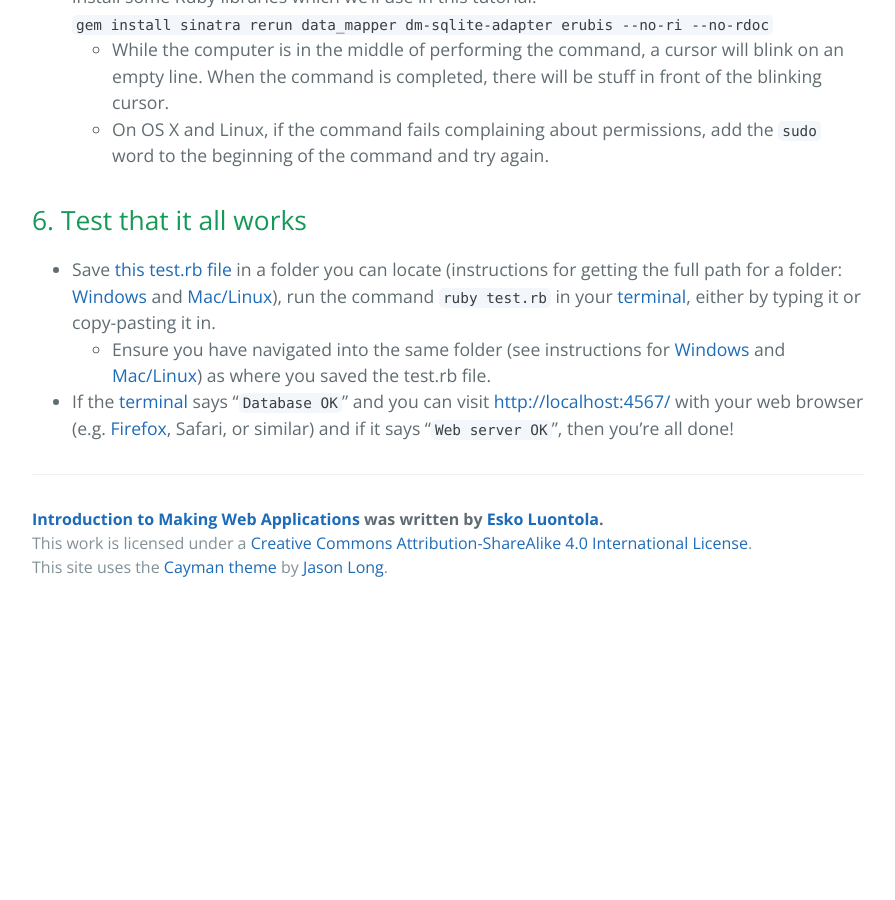
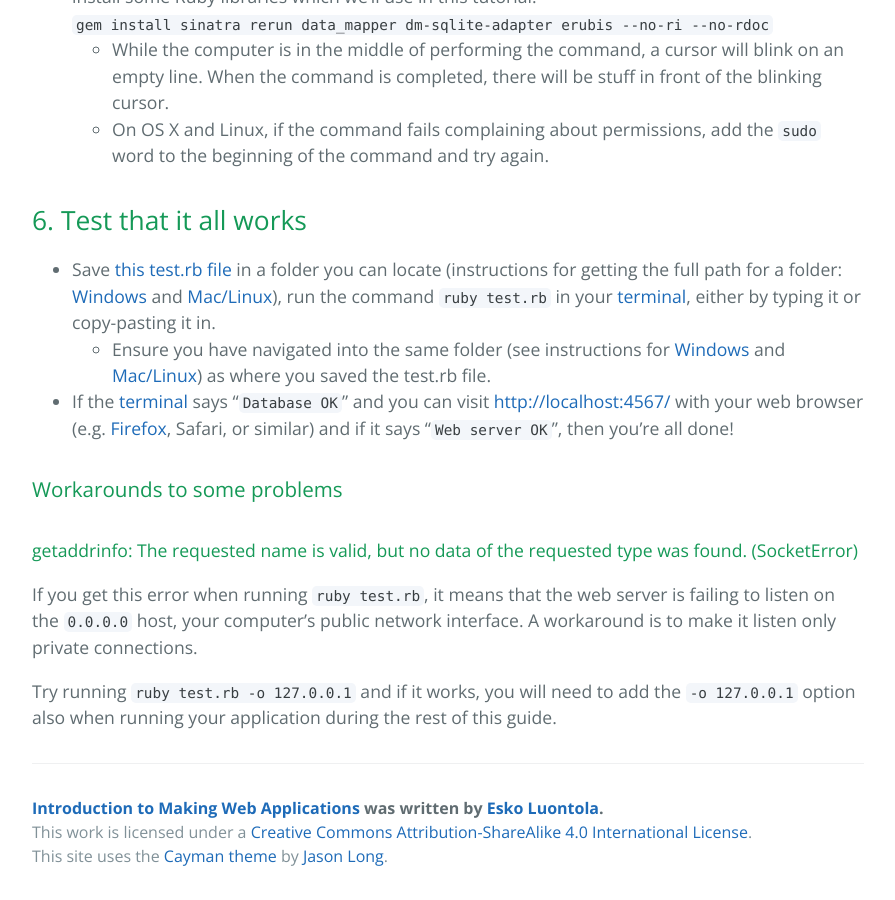
Before and after one commit to luontola/web-intro, a Jekyll site: the page built from install.md, in a window 1280 px wide and 900 px high, scrolled down 1487 px. Shown: the whole window, without its empty margins (192-1087 px from the left). Built offline with Jekyll 4.4.1, drawn with Linux system fonts in a browser that asks for light colours; Markdown is read by kramdown in place of the engine named in the settings; before the commit the page ends 2098 px from its top, so only the background shows below that.

Commit message:
getaddrinfo: The requested name is valid, but no data of the requested type was found. (SocketError)

```diff
--- a/install.md
+++ b/install.md
@@ -55,6 +55,15 @@ Install the Ruby programming language
 * If the [terminal][terminal] says "`Database OK`" and you can visit <http://localhost:4567/> with your web browser (e.g. [Firefox](https://www.mozilla.org/en-US/firefox/new/), Safari, or similar) and if it says "`Web server OK`", then you're all done!
 
 
+### Workarounds to some problems
+
+#### getaddrinfo: The requested name is valid, but no data of the requested type was found. (SocketError)
+
+If you get this error when running `ruby test.rb`, it means that the web server is failing to listen on the `0.0.0.0` host, your computer's public network interface. A workaround is to make it listen only private connections.
+
+Try running `ruby test.rb -o 127.0.0.1` and if it works, you will need to add the `-o 127.0.0.1` option also when running your application during the rest of this guide.
+
+
 [terminal]: http://askubuntu.com/questions/38162/what-is-a-terminal-and-how-do-i-open-and-use-it
 [macnavigation]: http://askubuntu.com/questions/232442/how-do-i-navigate-between-directories-in-terminal
 [winnavigation]: http://www.pcstats.com/articleview.cfm?articleid=1723&page=3
```
